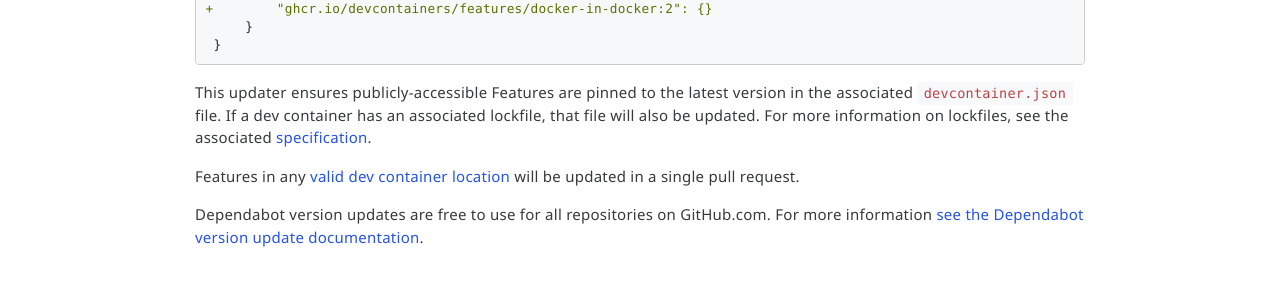
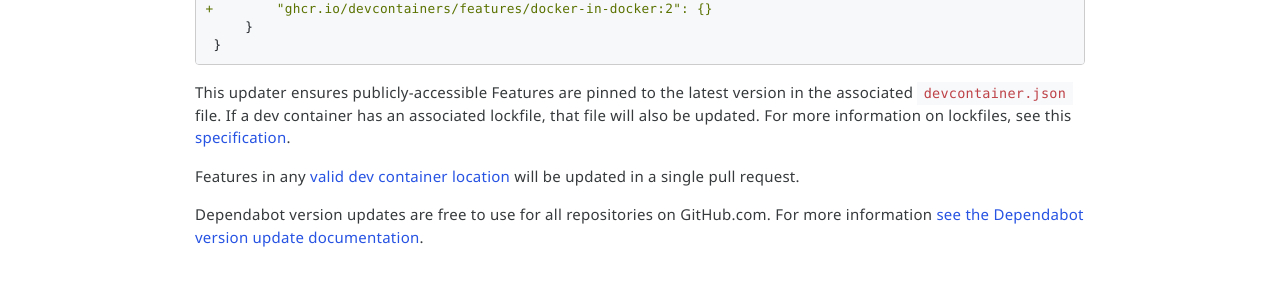
Before and after one commit to devcontainers/devcontainers.github.io, a Jekyll site: the page built from _posts/2024-01-23-dependabot.md, in a window 1280 px wide. Shown: the part 1550-1850 px from the top of the page. Built offline with Jekyll 4.4.1, drawn with Linux system fonts in a browser that asks for light colours; nearby versions of some CDN libraries; comment, search, counter and statistics services are not loaded.

Commit message:
Update 2024-01-23-dependabot.md

````diff
--- a/_posts/2024-01-23-dependabot.md
+++ b/_posts/2024-01-23-dependabot.md
@@ -74,7 +74,7 @@
  }
 ```
 
- This updater ensures publicly-accessible Features are pinned to the latest version in the associated `devcontainer.json` file.  If a dev container has an associated lockfile, that file will also be updated. For more information on lockfiles, see the associated [specification](https://github.com/devcontainers/spec/blob/main/docs/specs/devcontainer-lockfile.md).
+ This updater ensures publicly-accessible Features are pinned to the latest version in the associated `devcontainer.json` file.  If a dev container has an associated lockfile, that file will also be updated. For more information on lockfiles, see this [specification](https://github.com/devcontainers/spec/blob/main/docs/specs/devcontainer-lockfile.md).
 
 Features in any [valid dev container location](https://containers.dev/implementors/spec/#devcontainerjson) will be updated in a single pull request.
 
````
